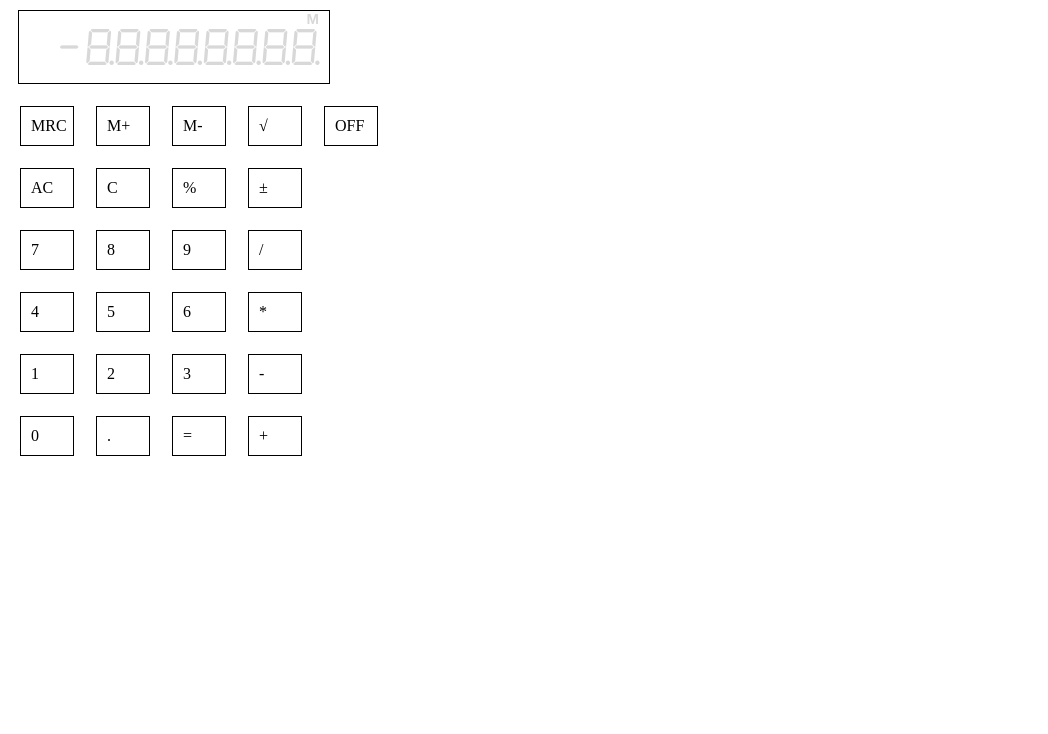
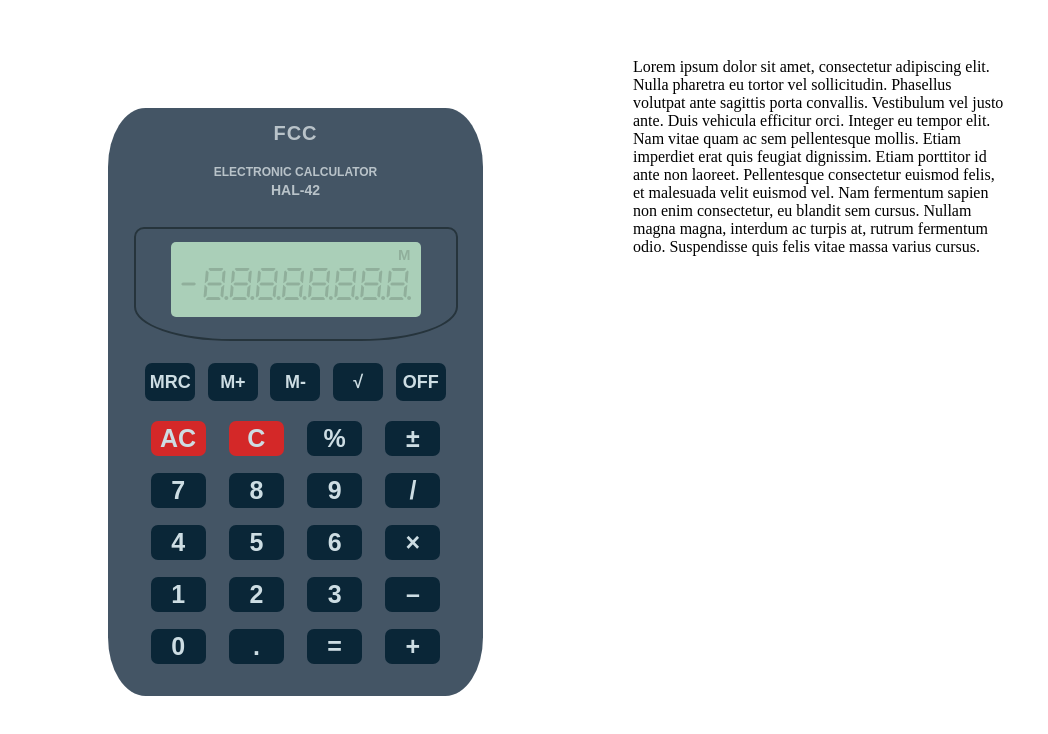
Before and after one commit to DavideD/FCC-calculator, a plain HTML site: page index.html in a window 1280 px wide. Shown: the whole page, without its empty margins (0-1048 px from the left). Drawn offline with nearby package versions, Linux system fonts and the light colour scheme.

Commit message:
2D styling

```diff
--- a/css/style.css
+++ b/css/style.css
@@ -2,30 +2,191 @@
 /* Font from http://www.keshikan.net/fonts-e.html */
 @font-face {
   font-family: 'Segments';
-  src: url('/font/DSEG7Classic-Italic.woff');
+  src: url('/font/DSEG7ClassicMini-Italic.woff');
+}
+
+.calculator-wrapper {
+  display: inline-block;
+  height: 685px;
+  margin: 50px;
+  vertical-align: top;
+  width: 475px;
+}
+
+.text-wrapper {
+  display: inline-block;
+  vertical-align: top;
+  width : 475px;
+}
+
+.calculator {
+  background-color: #445565;
+  border-radius: 10%;
+  box-shadow: ;
+  display: inline-block;
+  margin: 50px;
+  margin-right: auto;
+  width: 375px;
+}
+
+.text {
+  margin: 50px;
+  display: inline-block;
+}
+
+.branding {
+  color: #b9c3c9;
+  font-family: sans-serif;
+  height: 105px;
+  padding-top: 14px;
+  text-align: center;
+}
+
+.brand {
+  font-size: 20px;
+  font-weight:900;
+  letter-spacing: 1px;
+  margin: 0;
+}
+
+.description {
+  font-size: 12px;
+  font-weight: 900;
+  margin-top: 20px;
+  text-transform: uppercase;
+}
+
+.model {
+  font-size: 14px;
+  font-weight: 900;
+  margin-top: 3px;
+}
+
+.screen-frame {
+  border-top-right-radius: 10px;
+  border-top-left-radius: 10px;
+  border-bottom-right-radius: 30%;
+  border-bottom-left-radius: 30%;
+  border: solid 2px #26343c;
+  height: 110px;
+  margin: 0 auto;
+  width: 320px;
+}
+
+.screen {
+  background-color: #aacfb8;
+  border-radius: 5px;
+  position: relative;
+  height: 75px;
+  width: 250px;
+  margin: 13px auto auto auto;
+  font-size: 32px;
+}
+
+/* Common properties for overlay */
+.screen-background,
+.screen-text {
+  font-family: 'Segments', Fallback, monospace;
+  position: absolute;
+  top: 25px;
+  right: 10px;
+}
+
+.screen-background {
+  color: black;
+  opacity: 0.15;
+}
+
+.screen-text {
+  color: black;
+  visibility: hidden;
+}
+
+/* Common properties for overlay */
+.memory-sign-background,
+.memory-sign {
+  font-family: sans-serif;
+  font-size: 15px;
+  font-weight: bold;
+  line-height: 100%;
+  position: absolute;
+  position: absolute;
+  right: 10px;
+  top: 5px;
+}
+
+.memory-sign-background {
+  visibility: visible;
+  opacity: 0.15;
+}
+
+.memory-sign {
+  visibility: hidden;
+}
+
+td,
+tr,
+table {
+  text-align: center;
+  margin: 0;
+  padding: 0;
+}
+
+.top-row {
+  width: 100%;
+}
+
+.other-rows {
+  width: 100%;
+}
+
+.buttons {
+  margin: 20px 30px 15px 30px;
 }
 
 .button {
+  border-radius: 7px;
+  font-family: sans-serif;
+  background-color: #0a2637;
+  color: #cddde3;
+  display: inline-block;
+  height: 35px;
+  font-weight: bold;
+  font-size: 25px;
+  line-height: 35px;
+  margin-bottom: 15px;
   position: relative;
-  display: inline-block;
-  padding: 10px;
-  margin: 10px;
-  border: solid black 1px;
-  width: 4ch;
+  text-align: center;
+  width: 55px;
+}
+
+.button.small {
+  font-size: 18px;
+  height: 38px;
+  line-height: 38px;
+  margin-bottom: 16px;
+  width: 50px;
+}
+
+.button.red {
+  background-color: #d42828;
 }
 
 .button:hover {
-  color: white;
-  background-color: black;
+  opacity: 0.8;
 }
 
 .tooltip {
+  font-size: 8px;
+  line-height: 100%;
+  position: absolute;
+  right: 2px;
+  bottom: 2px;
   visibility: hidden;
-  background-color: red;
-  position: absolute;
   z-index: 1;
-  right: 0;
-  top: 0;
+}
+.button:hover {
+  cursor: pointer;
 }
 
 .button:hover .tooltip {
@@ -33,61 +194,7 @@
 }
 
 .active,
-.button:active {
-  color: white;
-  background-color: grey;
+.button:active,
+.button.small:active {
+  opacity: 0.5;
 }
-
-.screen {
-  position: relative;
-  border: solid black 1px;
-  height: 2em;
-  width: 310px;
-  margin: 10px;
-  line-height: 2em;
-  font-size: 36px;
-}
-
-.screen-background {
-  font-family: 'Segments', Fallback, monospace;
-  position: absolute;
-  right: 10px;
-  color: black;
-  opacity: 0.15;
-}
-
-.screen-text {
-  font-family: 'Segments', Fallback, monospace;
-  visibility: hidden;
-  position: absolute;
-  right: 10px;
-  color: black
-}
-
-.memory-sign-background {
-  font-family: sans-serif;
-  position: absolute;
-  line-height: 100%;
-  font-size: 15px;
-  font-weight: bold;
-  visibility: visible;
-  position: absolute;
-  right: 10px;
-  opacity: 0.15;
-}
-
-.memory-sign {
-  font-family: sans-serif;
-  position: absolute;
-  line-height: 100%;
-  font-size: 15px;
-  font-weight: bold;
-  visibility: hidden;
-  position: absolute;
-  right: 10px;
-}
-
-td {
-  margin: 0;
-  padding: 0;
-}
--- a/index.html
+++ b/index.html
@@ -11,40 +11,45 @@
 <body>
 
   <!-- This is the beginning of the HTML for the FCC calculator-->
-
+<div>
 <div class="calculator-wrapper">
   <div class="calculator">
+    <div class="branding"><div class="brand">FCC</div><div class="description">Electronic calculator</div><div class="model">HAL-42</div></div>
+    <div class="screen-frame">
     <div class="screen">
       <div class="screen-background">-8.8.8.8.8.8.8.8.</div>
       <div class="screen-text">0</div>
       <div class="memory-sign-background">M</div>
       <div class="memory-sign">M</div>
     </div>
+  </div>
     <div class="buttons">
-      <table>
+      <table class="top-row">
         <tr>
           <td>
-            <div class="button memory" id="MRC">MRC</div>
+            <div class="button small memory" id="MRC">MRC</div>
           </td>
           <td>
-            <div class="button memory" id="Mplu">M+</div>
+            <div class="button small memory" id="Mplu">M+</div>
           </td>
           <td>
-            <div class="button memory" id="Mmin">M-</div>
+            <div class="button small memory" id="Mmin">M-</div>
           </td>
           <td>
-            <div class="button sqrt" id="sqrt">&radic;</div>
+            <div class="button small sqrt" id="sqrt">&radic;</div>
           </td>
           <td>
-            <div class="button off" id="OFF">OFF</div>
+            <div class="button small off" id="OFF">OFF</div>
           </td>
         </tr>
+      </table>
+      <table class="other-rows">
         <tr>
           <td>
-            <div class="button clear on" id="AC">AC</div>
+            <div class="button red clear on" id="AC">AC</div>
           </td>
           <td>
-            <div class="button clear" id="CE">C</div>
+            <div class="button red clear" id="CE">C</div>
           </td>
           <td>
             <div class="button percent" id="percent">%</div>
@@ -78,7 +83,7 @@
             <div class="button digit" id="d6">6</div>
           </td>
           <td>
-            <div class="button operator" id="mul">*</div>
+            <div class="button operator" id="mul">&times;</div>
           </td>
         </tr>
         <tr>
@@ -92,7 +97,7 @@
             <div class="button digit" id="d3">3</div>
           </td>
           <td>
-            <div class="button operator" id="min">-</div>
+            <div class="button operator" id="min">&ndash;</div>
           </td>
         </tr>
         <tr>
@@ -112,12 +117,12 @@
       </table>
     </div>
   </div>
-</div>
-<div class="text-wrapper">
+</div><div class="text-wrapper">
   <div class="text">
+    Lorem ipsum dolor sit amet, consectetur adipiscing elit. Nulla pharetra eu tortor vel sollicitudin. Phasellus volutpat ante sagittis porta convallis. Vestibulum vel justo ante. Duis vehicula efficitur orci. Integer eu tempor elit. Nam vitae quam ac sem pellentesque mollis. Etiam imperdiet erat quis feugiat dignissim. Etiam porttitor id ante non laoreet. Pellentesque consectetur euismod felis, et malesuada velit euismod vel. Nam fermentum sapien non enim consectetur, eu blandit sem cursus. Nullam magna magna, interdum ac turpis at, rutrum fermentum odio. Suspendisse quis felis vitae massa varius cursus.
   </div>
 </div>
-
+</div>
   <!-- This is the end of the HTML for the FCC calculator-->
   <script src='https://code.jquery.com/jquery-2.2.4.min.js'></script>
   <script src="js/index.js"></script>
```
Also changed, not shown: font/DSEG7Classic-Italic.woff (deleted), font/DSEG7ClassicMini-Italic.woff (added), 2 other files.
